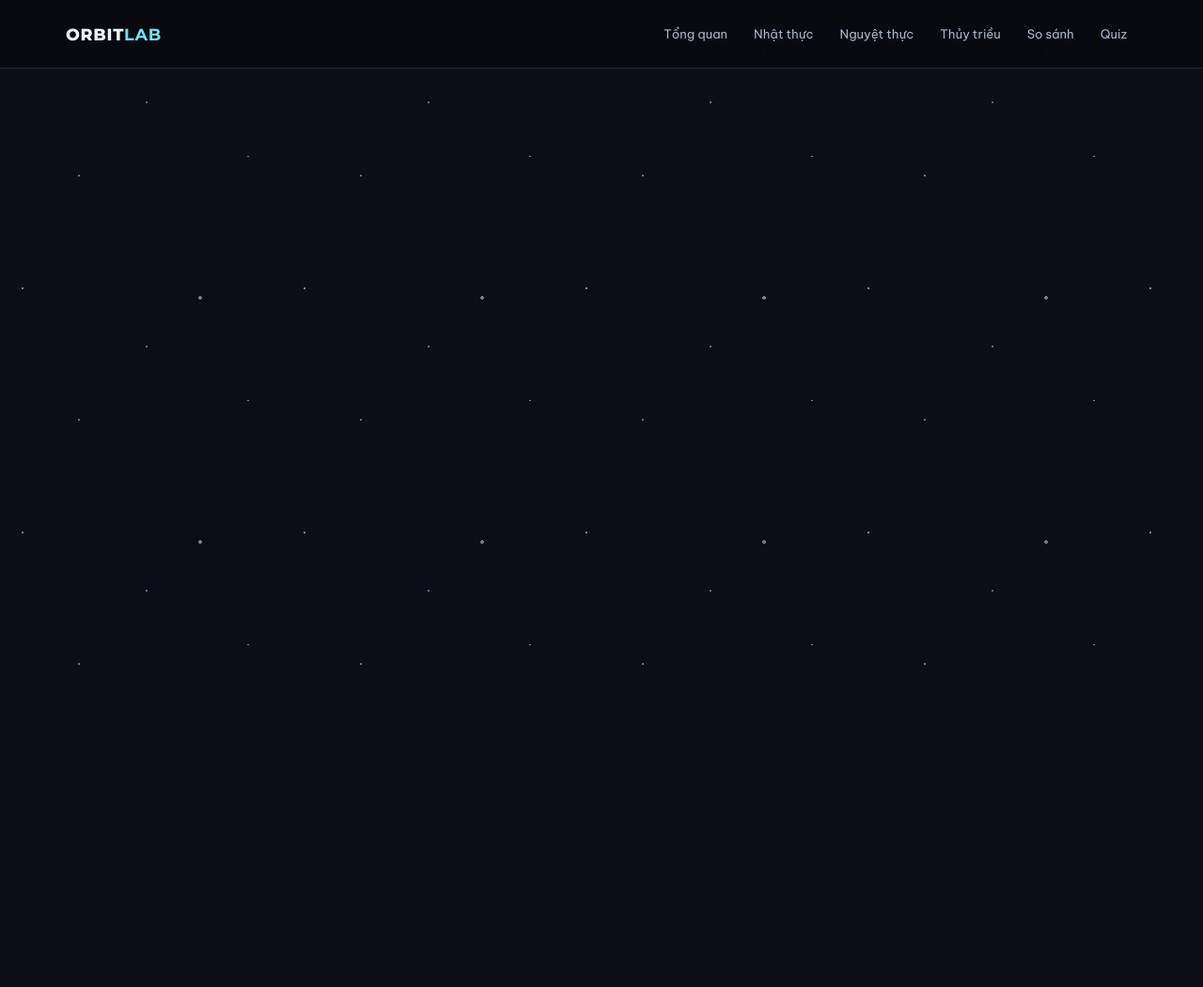
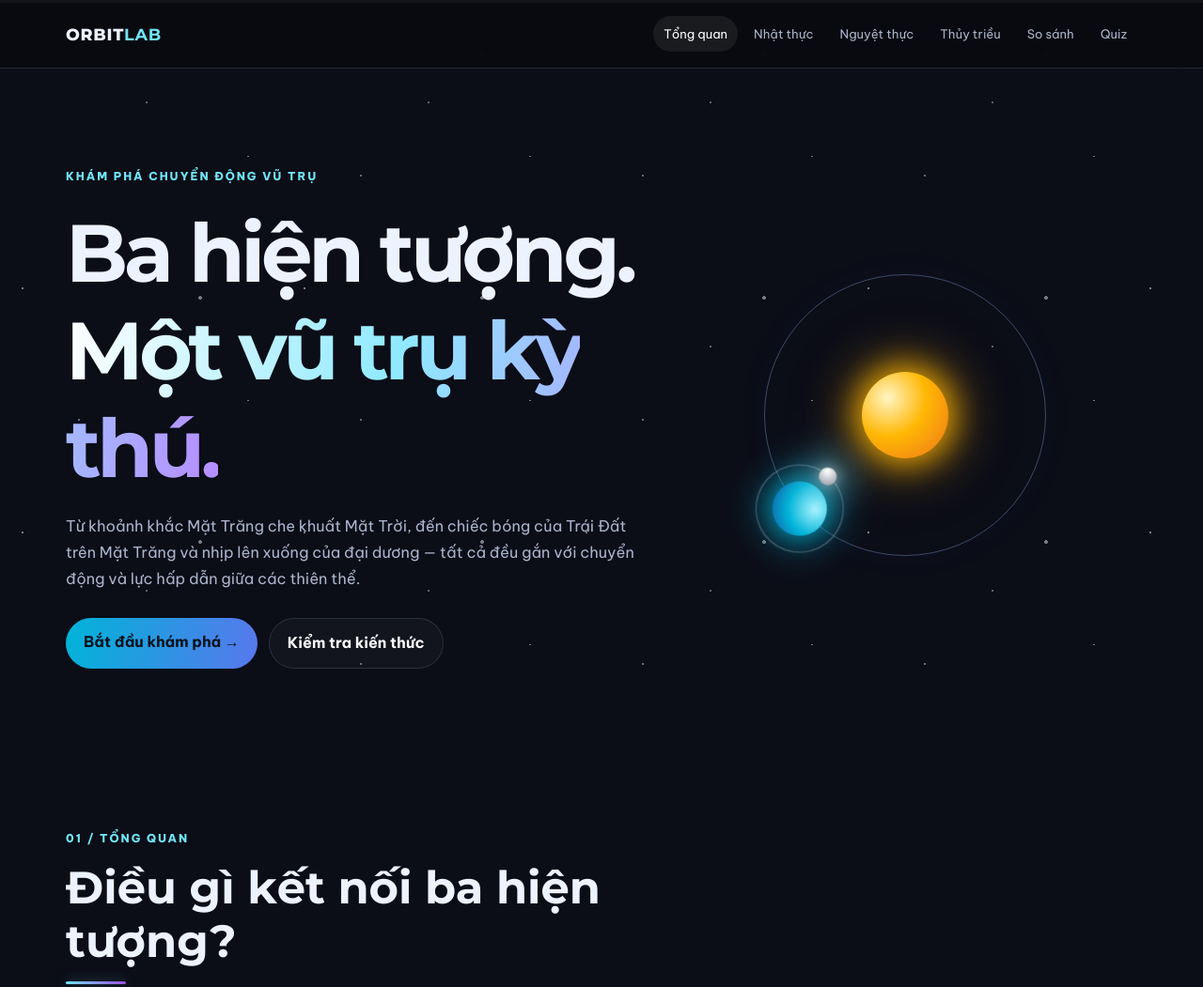
Before and after one commit to DangkhoiNguyen7511/THUYET-TRINH-NGUYET-THUC-NHAT-THUC-THUY-TRIEU, a plain HTML site: page index.html in a window 1280 px wide. Shown: the top 1051 px of the page at 94% size. Drawn offline with Linux system fonts and the light colour scheme.

Commit message:
Fix JavaScript error and restore scroll progress bar

```diff
--- a/index.html
+++ b/index.html
@@ -22,6 +22,7 @@ section{padding:76px 0}.head{max-width:740px;margin-bottom:30px}.head h2{positio
 </style>
 </head>
 <body>
+<div class="scroll-progress" aria-hidden="true"><span></span></div>
 <nav><div class="wrap nav"><a class="brand" href="#top">ORBIT<b>LAB</b></a><button class="menu" id="menu">☰</button><div class="links" id="links"><a href="#overview">Tổng quan</a><a href="#solar">Nhật thực</a><a href="#lunar">Nguyệt thực</a><a href="#tides">Thủy triều</a><a href="#compare">So sánh</a><a href="#quiz">Quiz</a></div></div></nav>
 <main id="top">
 <header class="hero"><div class="wrap hero-grid"><div class="reveal"><span class="eyebrow">Khám phá chuyển động vũ trụ</span><h1>Ba hiện tượng.<br><span class="gradient">Một vũ trụ kỳ thú.</span></h1><p>Từ khoảnh khắc Mặt Trăng che khuất Mặt Trời, đến chiếc bóng của Trái Đất trên Mặt Trăng và nhịp lên xuống của đại dương — tất cả đều gắn với chuyển động và lực hấp dẫn giữa các thiên thể.</p><div class="actions"><a class="btn primary" href="#overview">Bắt đầu khám phá →</a><a class="btn" href="#quiz">Kiểm tra kiến thức</a></div></div><div class="space-art reveal" role="img" aria-label="Mô phỏng Mặt Trăng quay quanh Trái Đất, đồng thời Trái Đất quay quanh Mặt Trời"><div class="orbit"></div><div class="orb sun"></div><div class="earth-orbit"><div class="orb earth"><div class="moon-orbit"><div class="orb moon"></div></div></div></div></div></div></header>
@@ -39,7 +40,8 @@ section{padding:76px 0}.head{max-width:740px;margin-bottom:30px}.head h2{positio
 </form><div class="actions"><button class="btn primary" id="grade">Chấm điểm</button><button class="btn" id="reset">Làm lại</button></div></div></div></div></section>
 </main><footer><div class="wrap">ORBITLAB · Tài liệu học tập tương tác về thiên văn và địa lý</div></footer>
 <script>
-const progress=document.getElementById('scrollProgress');let progressTick=false;window.addEventListener('scroll',()=>{if(!progressTick){window.requestAnimationFrame(()=>{const max=document.documentElement.scrollHeight-window.innerHeight;progress.style.transform='scaleX('+(max>0?window.scrollY/max:0)+')';progressTick=false});progressTick=true}},{passive:true});\nconst menu=document.getElementById('menu'),links=document.getElementById('links');menu.addEventListener('click',()=>links.classList.toggle('open'));links.querySelectorAll('a').forEach(a=>a.addEventListener('click',()=>links.classList.remove('open')));
+const progress=document.querySelector('.scroll-progress span');let progressTick=false;const updateProgress=()=>{const max=document.documentElement.scrollHeight-window.innerHeight;progress.style.transform='scaleX('+(max>0?window.scrollY/max:0)+')'};window.addEventListener('scroll',()=>{if(!progressTick){window.requestAnimationFrame(()=>{updateProgress();progressTick=false});progressTick=true}},{passive:true});updateProgress();
+const menu=document.getElementById('menu'),links=document.getElementById('links');menu.addEventListener('click',()=>links.classList.toggle('open'));links.querySelectorAll('a').forEach(a=>a.addEventListener('click',()=>links.classList.remove('open')));
 const revealObserver=new IntersectionObserver(entries=>entries.forEach(e=>{if(e.isIntersecting){e.target.classList.add('show');revealObserver.unobserve(e.target)}}),{threshold:.12});document.querySelectorAll('.reveal').forEach(el=>revealObserver.observe(el));
 const navObserver=new IntersectionObserver(entries=>entries.forEach(e=>{if(e.isIntersecting)links.querySelectorAll('a').forEach(a=>a.classList.toggle('active',a.hash==='#'+e.target.id))}),{rootMargin:'-35% 0px -55% 0px'});document.querySelectorAll('main section[id]').forEach(s=>navObserver.observe(s));
 document.querySelectorAll('.toggle').forEach(b=>b.addEventListener('click',()=>{document.querySelectorAll('.toggle').forEach(x=>x.classList.remove('active'));b.classList.add('active');const moon=document.getElementById('tm'),bulge=document.getElementById('bulge');if(b.dataset.mode==='spring'){moon.setAttribute('cx','500');moon.setAttribute('cy','145');bulge.setAttribute('rx','85');bulge.setAttribute('ry','43');document.getElementById('ml').setAttribute('x','500');document.getElementById('ml').setAttribute('y','185');document.getElementById('status').textContent='Ba thiên thể gần thẳng hàng';document.getElementById('tideText').textContent='Triều cường: tác động gây triều của Mặt Trời và Mặt Trăng tăng cường theo cùng phương, tạo biên độ triều lớn.'}else{moon.setAttribute('cx','310');moon.setAttribute('cy','48');bulge.setAttribute('rx','57');bulge.setAttribute('ry','43');document.getElementById('ml').setAttribute('x','310');document.getElementById('ml').setAttribute('y','25');document.getElementById('status').textContent='Hướng Mặt Trăng gần vuông góc hướng Mặt Trời';document.getElementById('tideText').textContent='Triều kém: tác động gây triều của Mặt Trời và Mặt Trăng phần nào triệt giảm lẫn nhau, khiến biên độ triều nhỏ hơn.'}}));
```
